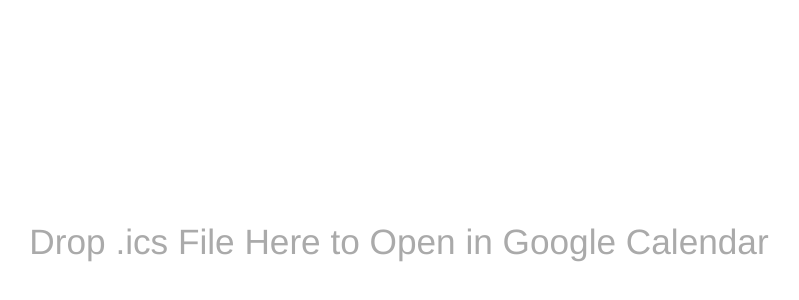
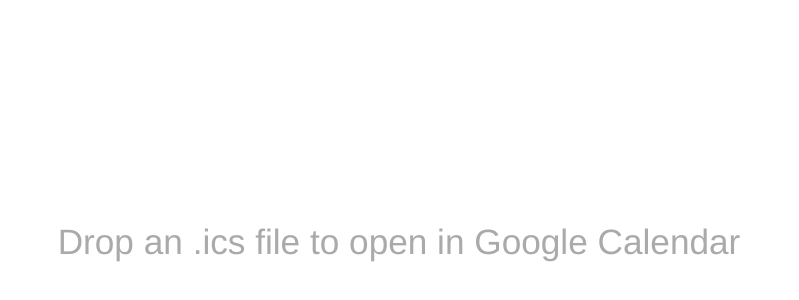
Before and after one commit to hyponymous/ics-gcal, a plain HTML site: page index.html in a window 1280 px wide. Shown: the part 158-458 px from the top of the page, without its empty margins (241-1040 px from the left). Drawn offline with Linux system fonts and the light colour scheme.

Commit message:
update text

```diff
--- a/index.html
+++ b/index.html
@@ -8,7 +8,7 @@
 </style>
 </head>
 <body>
-<div class="full"><span class="content">Drop .ics File Here to Open in Google Calendar</span></div>
+<div class="full"><span class="content">Drop an .ics file to open in Google Calendar</span></div>
 <script src="js/bundle.js"></script>
 </body>
 </html>
```
